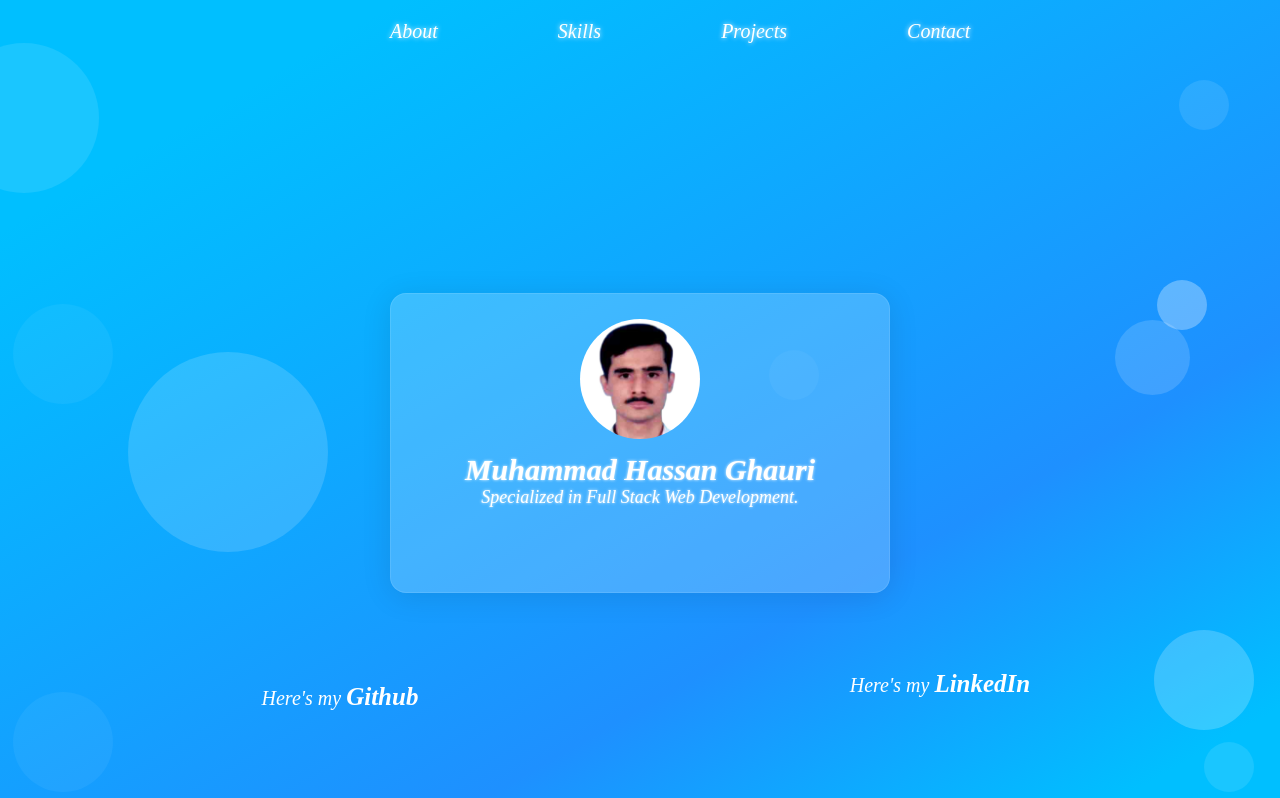
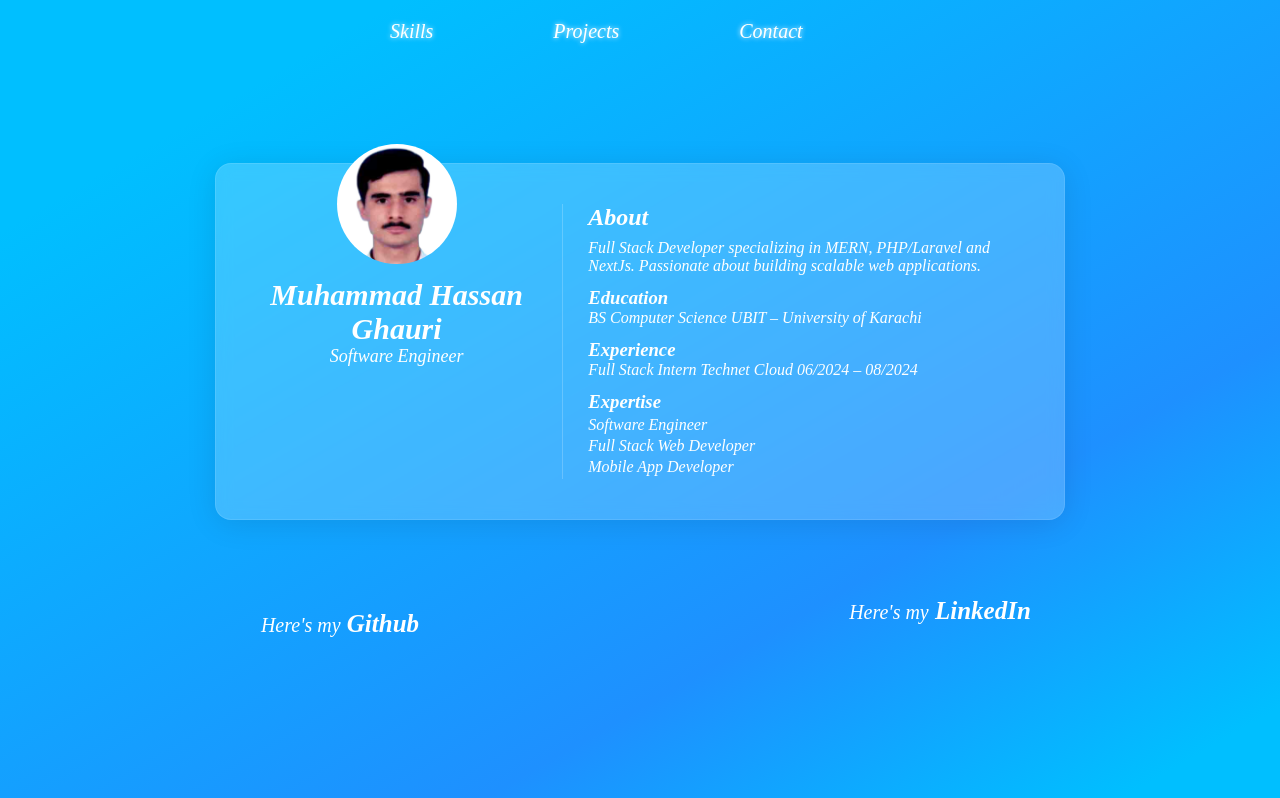
Before and after one commit to HassanGhauri/Porfolio-Website-with-ReactJs, a React (Vite) app: page / in a window 1280 px wide. Shown: the top 798 px of the page. Built offline with nearby package versions, Linux system fonts and the light colour scheme.

Commit message:
hero section updated

```diff
--- a/src/Components/About/About.jsx
+++ b/src/Components/About/About.jsx
@@ -42,7 +42,7 @@ const About = () => {
         </ul>
       </dvi>
 
-      <div className="about-spans">
+      {/* <div className="about-spans">
         <span className="about-150"></span>
         <span className="about-50"></span>
         <span className="about-51"></span>
@@ -52,7 +52,7 @@ const About = () => {
         <span className="about-101"></span>
         <span className="about-53"></span>
         <span className="about-102"></span>
-      </div>
+      </div> */}
     </div>
   );
 };
--- a/src/Components/Footer/Footer.jsx
+++ b/src/Components/Footer/Footer.jsx
@@ -41,7 +41,7 @@ const Footer = () => {
           <IoIosArrowUp />
         </span>
       </div>
-      <div className="footer-spans">
+      {/* <div className="footer-spans">
         <span className="footer-150"></span>
         <span className="footer-50"></span>
         <span className="footer-51"></span>
@@ -52,7 +52,7 @@ const Footer = () => {
         <span className="footer-101"></span>
         <span className="footer-53"></span>
         <span className="footer-102"></span>
-      </div>
+      </div> */}
       <div className="profiles">
         <p>View my Profiles on:</p>
         <div>
--- a/src/Components/Hero/Hero.css
+++ b/src/Components/Hero/Hero.css
@@ -6,18 +6,21 @@
     width: 100%;
     height: 100vh;
 }
-.navbar{
+
+.navbar {
     display: inline-flex;
     color: white;
     font-style: italic;
 }
-.nav-logo{
+
+.nav-logo {
     margin-left: 120px;
     text-shadow: 0px 0px 5px white;
     padding-top: 20px;
 }
-.links{
-    display:  flex;
+
+.links {
+    display: flex;
     flex-direction: row;
     justify-content: center;
     align-items: center;
@@ -26,7 +29,8 @@
     font-size: 20px;
     padding-top: 20px;
 }
-.links p{
+
+.links p {
     color: white;
     outline: none;
     text-decoration: none;
@@ -41,43 +45,58 @@
 }
 
 .hero-content {
+
     display: flex;
-    justify-content: center;
-    align-items: center;
-    flex-direction: column;
+
+    flex-direction: row;
+
+    justify-content: space-between;
+
     margin: auto;
-    margin-top: 250px;
-    width: 500px;
-    height: 300px;
+
+    margin-top: 120px;
+
+    width: 850px;
+
+    padding: 40px;
+
     background: rgba(255, 255, 255, 0.2);
+
     border-radius: 16px;
+
     box-shadow: 0 4px 30px rgba(0, 0, 0, 0.1);
-    backdrop-filter: blur(0.5px);
-    -webkit-backdrop-filter: blur(0.5px);
+
+    backdrop-filter: blur(8px);
+
     border: 1px solid rgba(255, 255, 255, 0.1);
+
+    color: white;
+
 }
-.hero-image img{
+
+.hero-image img {
     width: 120px;
     height: 120px;
     border-radius: 80px;
     margin-top: -60px;
     margin-bottom: 10px;
 }
-.hero-heading{
+
+.hero-heading {
     text-align: center;
     font-size: 30px;
     font-style: italic;
     font-weight: 600;
     color: white;
-    text-shadow: 0px 0px 3px white;
 }
-.hero-detail{
+
+.hero-detail {
     text-align: center;
     font-size: 18px;
     color: white;
     font-style: italic;
-    text-shadow: 0px 0px 3px white;
 }
+
 .span-150 {
     position: absolute;
     border-radius: 50%;
@@ -181,7 +200,7 @@
     width: 100px;
 }
 
-.github{
+.github {
     display: flex;
     justify-content: center;
     align-items: center;
@@ -190,18 +209,19 @@
     color: white;
 }
 
-.github p{
+.github p {
     font-style: italic;
     font-size: 20px;
 }
-.github a{
+
+.github a {
     text-decoration: none;
     color: white;
     font-size: 25px;
     font-weight: 700;
 }
 
-.linkedin{
+.linkedin {
     display: flex;
     justify-content: center;
     align-items: center;
@@ -209,13 +229,127 @@
     margin-left: 600px;
     color: white;
 }
-.linkedin p{
+
+.linkedin p {
     font-style: italic;
     font-size: 20px;
 }
-.linkedin a{
+
+.linkedin a {
     text-decoration: none;
     color: white;
     font-size: 25px;
     font-weight: 700;
 }
+
+.hero-about {
+
+    margin-top: 15px;
+
+    text-align: center;
+
+    font-style: italic;
+
+}
+
+.hero-about h2 {
+
+    margin-top: 10px;
+
+    text-shadow: 0px 0px 3px white;
+
+}
+
+.hero-about h3 {
+
+    margin-top: 10px;
+
+}
+
+.hero-about ul {
+
+    list-style: none;
+
+    padding: 0;
+
+}
+
+.hero-about li {
+
+    margin: 4px 0;
+
+}
+
+.hero-left {
+
+    width: 40%;
+
+    display: flex;
+
+    flex-direction: column;
+
+    align-items: center;
+
+    border-right: 1px solid rgba(255, 255, 255, 0.2);
+
+    padding-right: 25px;
+
+}
+
+.hero-right {
+
+    width: 60%;
+
+    padding-left: 25px;
+
+    font-style: italic;
+
+}
+
+.hero-links {
+
+    display: flex;
+
+    gap: 20px;
+
+    margin-top: 15px;
+
+}
+
+.hero-links a {
+
+    text-decoration: none;
+
+    color: white;
+
+    font-size: 18px;
+
+    font-weight: 600;
+
+    text-shadow: 0px 0px 3px white;
+
+}
+
+.hero-right h2 {
+    margin-bottom: 8px;
+}
+
+.hero-right h3 {
+
+    margin-top: 12px;
+
+}
+
+.hero-right ul {
+
+    list-style: none;
+
+    padding: 0;
+
+}
+
+.hero-right li {
+
+    margin: 3px 0;
+
+}
--- a/src/Components/Hero/Hero.jsx
+++ b/src/Components/Hero/Hero.jsx
@@ -4,65 +4,101 @@ import React, { useContext } from "react";
 import "./Hero.css";
 import image from "../../assets/My photo-edited.jpg";
 import { PortfolioContext } from "../../Context/PortfolioContext";
+
 const Hero = () => {
-  const {Aboutref,Skillsref,Projectref,Contactref,Homeref} =useContext(PortfolioContext);
+  const { Skillsref, Projectref, Contactref, Homeref } =
+    useContext(PortfolioContext);
+
   return (
     <div ref={Homeref} className="hero" id="home">
       <div className="navbar">
         <div className="links">
-          <p onClick={()=>{
-            Aboutref.current.scrollIntoView({
-              behavior:"smooth"
-            })
-          }}>About</p>
-          <p onClick={()=>{
+          <p
+            onClick={() => {
               Skillsref.current.scrollIntoView({
-              behavior:"smooth"
-            })
-          }}>Skills</p>
-          <p onClick={()=>{
+                behavior: "smooth",
+              });
+            }}
+          >
+            Skills
+          </p>
+
+          <p
+            onClick={() => {
               Projectref.current.scrollIntoView({
-              behavior:"smooth"
-            })
-          }}>Projects</p>
-          <p onClick={()=>{
+                behavior: "smooth",
+              });
+            }}
+          >
+            Projects
+          </p>
+
+          <p
+            onClick={() => {
               Contactref.current.scrollIntoView({
-              behavior:"smooth"
-            })
-          }}>Contact</p>
+                behavior: "smooth",
+              });
+            }}
+          >
+            Contact
+          </p>
         </div>
       </div>
 
-      <div className="spans">
-        <span className="span-150"></span>
-        <span className="span-50"></span>
-        <span className="span-51"></span>
-        <span className="span-75"></span>
-        <span className="span-100"></span>
-        <span className="span-76"></span>
-        <span className="span-52"></span>
-        <span className="span-101"></span>
-        <span className="span-53"></span>
-        <span className="span-102"></span>
-      </div>
       <div className="hero-container">
         <div className="hero-content">
+          <div className="hero-left">
             <div className="hero-image">
               <img src={image} alt="image" />
             </div>
-          <div className="hero-para">
+
             <p className="hero-heading">Muhammad Hassan Ghauri</p>
-            <p className="hero-detail">
-              Specialized in Full Stack Web Development.
+
+            <p className="hero-detail">Software Engineer</p>
+
+          </div>
+
+          <div className="hero-right">
+            <h2>About</h2>
+
+            <p>
+              Full Stack Developer specializing in MERN, PHP/Laravel and NextJs.
+              Passionate about building scalable web applications.
             </p>
+
+            <h3>Education</h3>
+
+            <p>BS Computer Science UBIT – University of Karachi</p>
+
+            <h3>Experience</h3>
+
+            <p>Full Stack Intern Technet Cloud 06/2024 – 08/2024</p>
+
+            <h3>Expertise</h3>
+
+            <ul>
+              <li>Software Engineer</li>
+
+              <li>Full Stack Web Developer</li>
+
+              <li>Mobile App Developer</li>
+            </ul>
           </div>
         </div>
       </div>
+
       <div className="github">
-        <p>Here's my <a href="https://github.com/HassanGhauri">Github</a></p>
+        <p>
+          Here's my
+          <a href="https://github.com/HassanGhauri"> Github</a>
+        </p>
       </div>
+
       <div className="linkedin">
-      <p>Here's my <a href="https://www.linkedin.com/in/muhammad-hassan-ghauri-80090b247">LinkedIn</a></p>
+        <p>
+          Here's my
+          <a href="https://www.linkedin.com/in/muhammad-hassan-ghauri-80090b247"> LinkedIn</a>
+        </p>
       </div>
     </div>
   );
--- a/src/Components/Projectsview/Projectsview.jsx
+++ b/src/Components/Projectsview/Projectsview.jsx
@@ -92,7 +92,7 @@ const Projectsview = () => {
           </p>
         </div>
       </div>
-      <div className="project-spans">
+      {/* <div className="project-spans">
         <span className="project-150"></span>
         <span className="project-50"></span>
         <span className="project-51"></span>
@@ -102,7 +102,7 @@ const Projectsview = () => {
         <span className="project-101"></span>
         <span className="project-53"></span>
         <span className="project-102"></span>
-      </div>
+      </div> */}
     </div>
   );
 };
--- a/src/Components/Skills/Skills.jsx
+++ b/src/Components/Skills/Skills.jsx
@@ -103,7 +103,7 @@ const Skills = () => {
           <p>Selenium</p>
         </div>
       </div>
-      <div className="skills-spans">
+      {/* <div className="skills-spans">
         <span className="skills-150"></span>
         <span className="skills-50"></span>
         <span className="skills-51"></span>
@@ -113,7 +113,7 @@ const Skills = () => {
         <span className="skills-101"></span>
         <span className="skills-53"></span>
         <span className="skills-102"></span>
-      </div>
+      </div> */}
     </div>
   );
 };
```
Also changed, not shown: 1 other file (tests, documents, lock files or other folders). Lines whose indentation alone changed are shown as unchanged.
